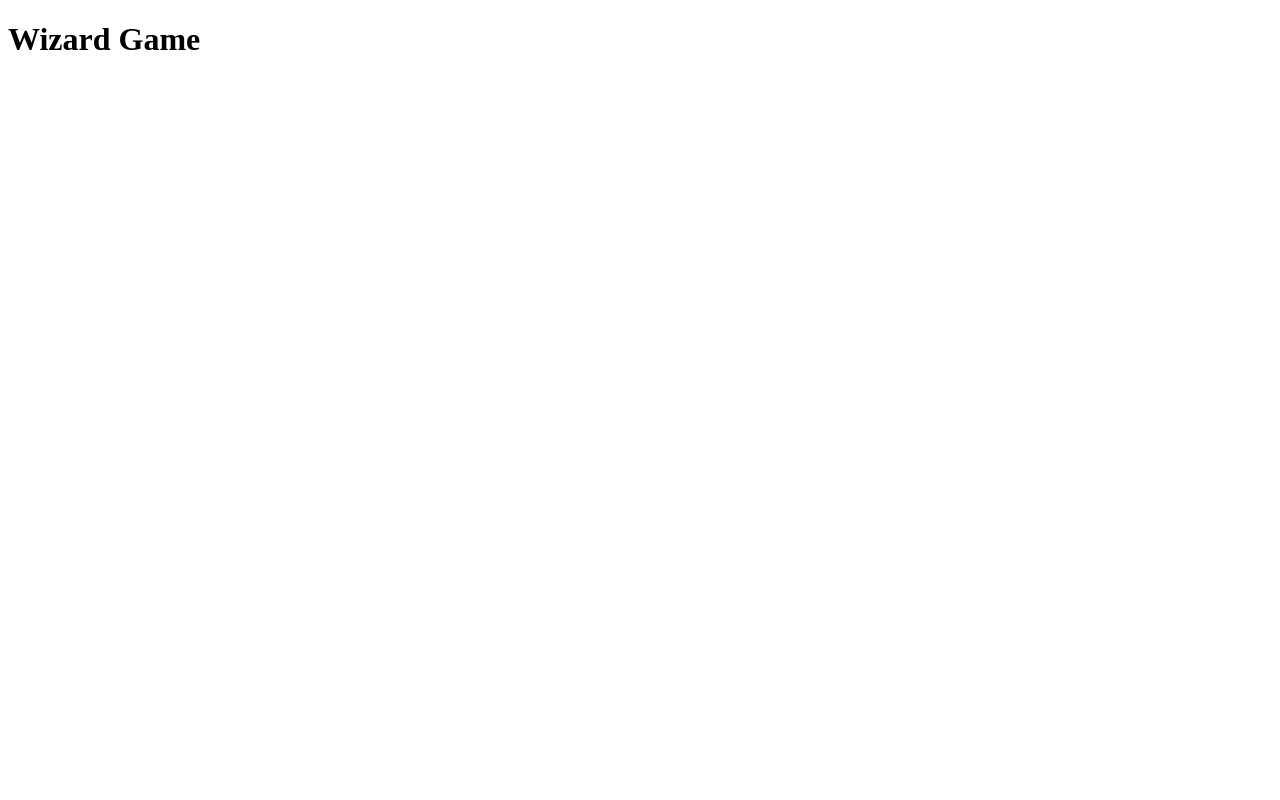
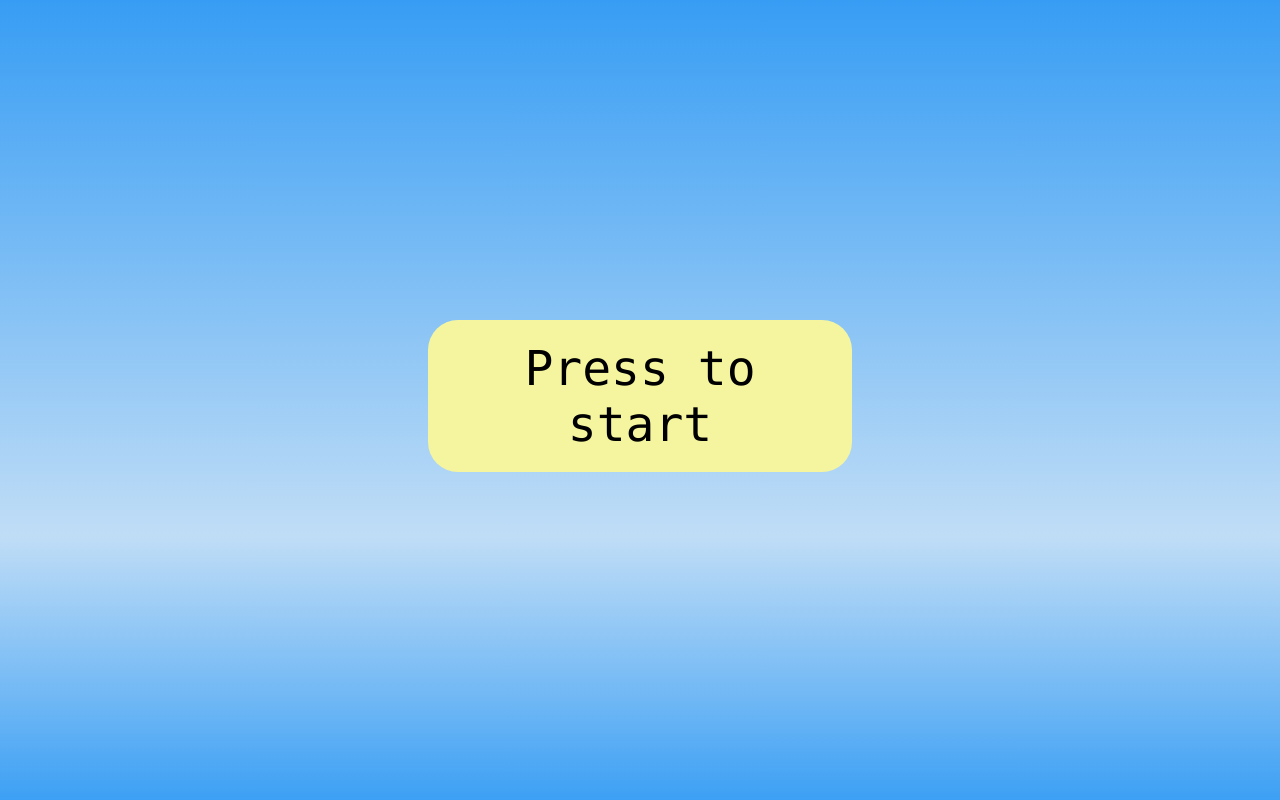
Before and after one commit to dvmitkova/Wizard-Side-Scrolling-Game, a plain HTML site: page src/index.html in a window 1280 px wide. Drawn offline with Linux system fonts and the light colour scheme.

Commit message:
Add Start Screen

```diff
--- a/src/css/style.css
+++ b/src/css/style.css
@@ -0,0 +1,34 @@
+body {
+    font-family: 'Consolas';
+    margin: 0;
+}
+
+.game-screen {
+    position: relative;
+    background: rgb(61, 160, 244);
+    background: linear-gradient(0deg, rgba(61, 160, 244, 1) 0%,
+    rgba(192, 221, 246, 1) 33%,
+    rgba(55, 157, 244, 1) 100%);
+    width: 100vw;
+    height: 100vh;
+    margin: 0;
+}
+
+.start-screen {
+    position: absolute;
+    font-size: 48px;
+    width: 30%;
+    background-color: rgb(245, 245, 159);
+    border-radius: 30px;
+    top: 40%;
+    left: 50%; /*началото на елемента се позиционира в средата и целият елемент е видим в дясната част на екрана => */
+    transform: translate(-50%); /* => елементът се избутва назад, за да се позиционира в средата на екрана*/
+    z-index: 1;
+    text-align: center;
+    padding: 20px;
+}
+
+.start-screen:hover {
+    background-color: rgb(238, 219, 100);
+    cursor: pointer;
+}
--- a/src/index.html
+++ b/src/index.html
@@ -3,12 +3,14 @@
 <head>
     <meta charset="UTF-8">
     <meta name="viewport" content="width=device-width, initial-scale=1.0">
-    <link rel="stylesheet" href="/css/style.css">
+    <link rel="stylesheet" href="css/style.css">
     <title>Wizard</title>
 </head>
 <body>
-    <h1>Wizard Game</h1>
+    <div class="game-screen">
+        <div class="start-screen">Press to start</div>
+    </div>
 
-    <script src="/js/main.js"></script>
+    <script src="js/main.js"></script>
 </body>
 </html>
```
